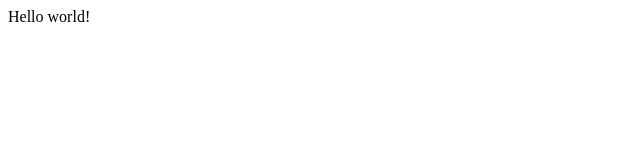
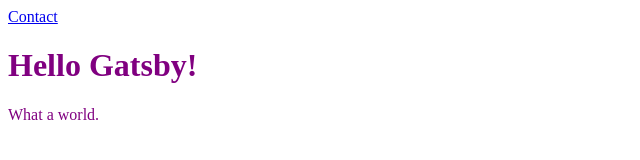
Before and after one commit to katebeavis/gatsby-blog, a Gatsby site: page / in a window 1280 px wide. Shown: the whole page, without its empty margins (0-640 px from the left). Built offline with nearby package versions, Linux system fonts and the light colour scheme; Gatsby itself is replaced by a stand-in of ours.

Commit message:
feat: add pages

```diff
--- /dev/null
+++ b/src/components/header.js
@@ -0,0 +1,3 @@
+import React from "react"
+
+export default props => <h1>{props.headerText}</h1>
--- /dev/null
+++ b/src/pages/contact.js
@@ -0,0 +1,11 @@
+import React from "react"
+import { Link } from "gatsby"
+import Header from "../components/header"
+
+export default () => (
+  <div style={{ color: `teal` }}>
+    <Link to="/">Home</Link>
+    <Header headerText="Contact" />
+    <p>Send us a message!</p>
+  </div>
+)
--- a/src/pages/index.js
+++ b/src/pages/index.js
@@ -1,3 +1,10 @@
 import React from "react"
-
-export default () => <div>Hello world!</div>
+import { Link } from "gatsby"
+import Header from "../components/header"
+export default () => (
+  <div style={{ color: `purple` }}>
+    <Link to="/contact/">Contact</Link>
+    <Header headerText="Hello Gatsby!" />
+    <p>What a world.</p>
+  </div>
+)
```
Also changed, not shown: src/pages/about.js (added, +10 -0 lines), 1 other file.
